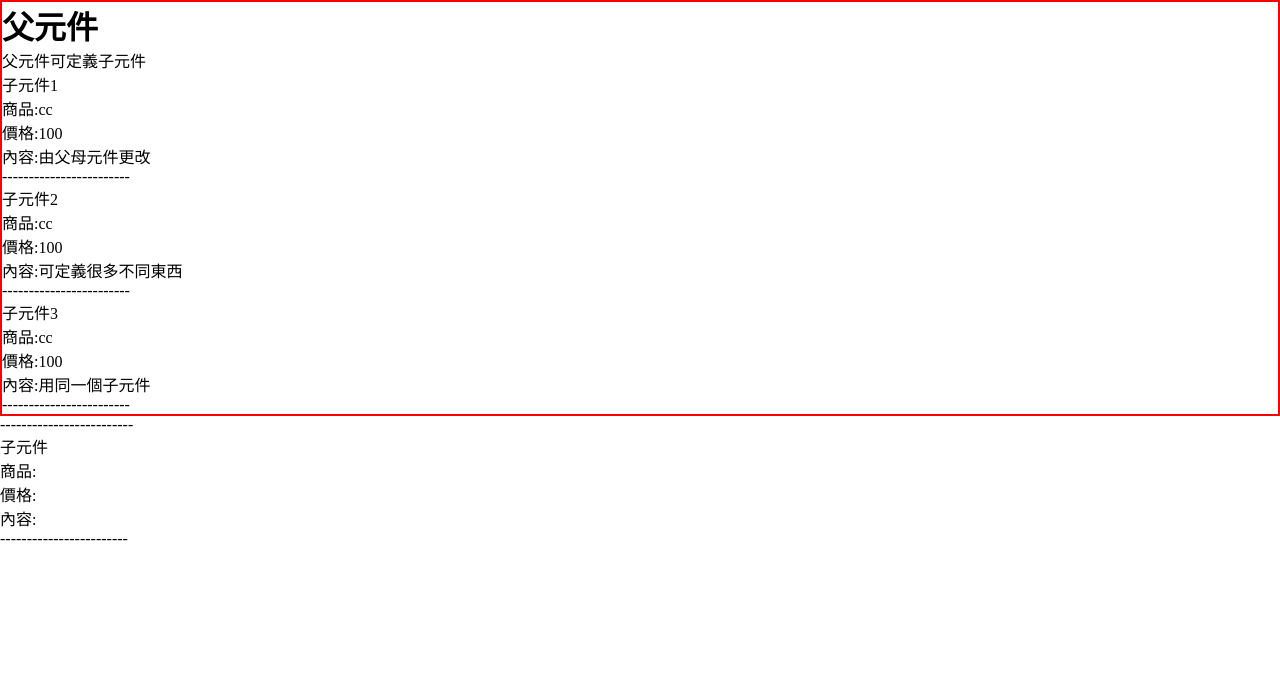
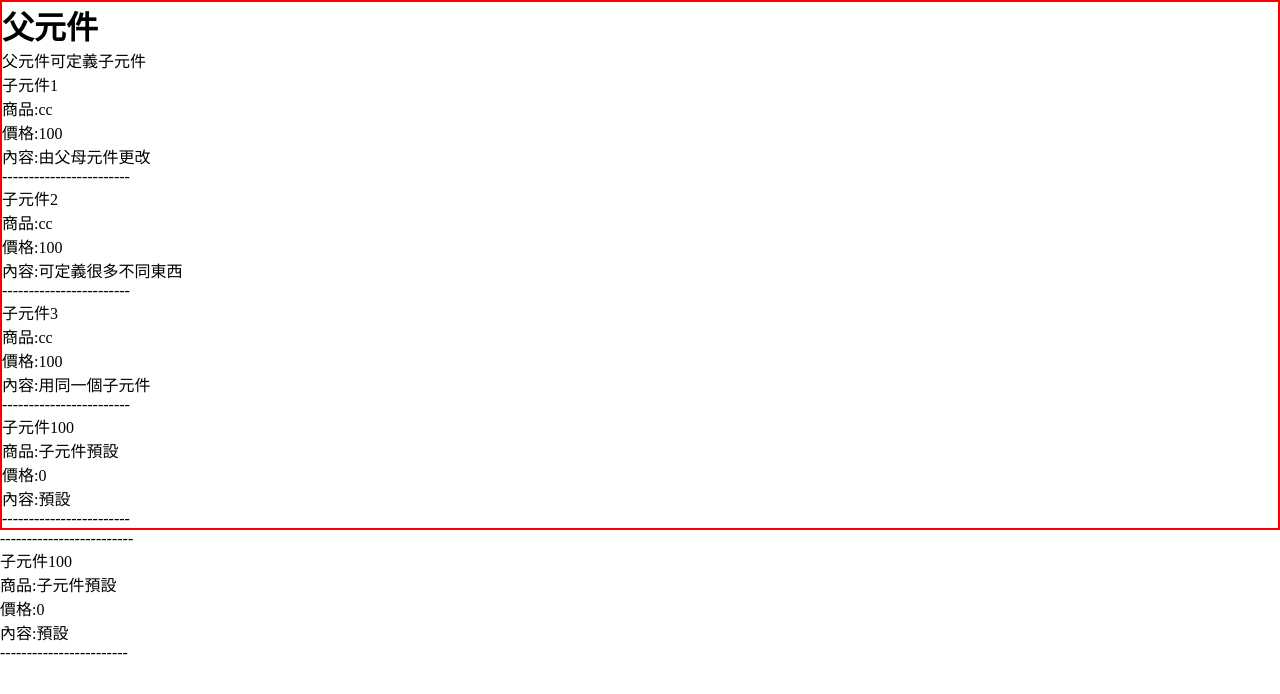
Before and after one commit to XuanYing0915/react_class_base, a Next.js app: page /course/props in a window 1280 px wide. Shown: the top 694 px of the page. Built offline with nearby package versions, Linux system fonts and the light colour scheme.

Commit message:
元件 解構賦值

```diff
--- a/components/prop_demo/children.js
+++ b/components/prop_demo/children.js
@@ -1,13 +1,20 @@
 import React from 'react'
 
-export default function Children(props) {
-  console.log(props)
+// 解構
+// export default function Children({ id, name, price, text }) {
+// 解構+賦值
+export default function Children({
+  id = 100,
+  name = '子元件預設',
+  price = '0',
+  text = '預設',
+}) {
   return (
     <>
-      <div>子元件{props.id}</div>
-      <p>商品:{props.name}</p>
-      <p>價格:{props.price}</p>
-      <p>內容:{props.text}</p>
+      <div>子元件{id}</div>
+      <p>商品:{name}</p>
+      <p>價格:{price}</p>
+      <p>內容:{text}</p>
       ------------------------
     </>
   )
--- a/components/prop_demo/parent.js
+++ b/components/prop_demo/parent.js
@@ -9,6 +9,7 @@ export default function Parent() {
         <Children id="1" text="由父母元件更改" name="cc" price={100} />
         <Children id="2" text="可定義很多不同東西" name="cc" price={100} />
         <Children id="3" text="用同一個子元件" name="cc" price={100} />
+        <Children />
       </div>
       -------------------------
       <style jsx>{`
```
